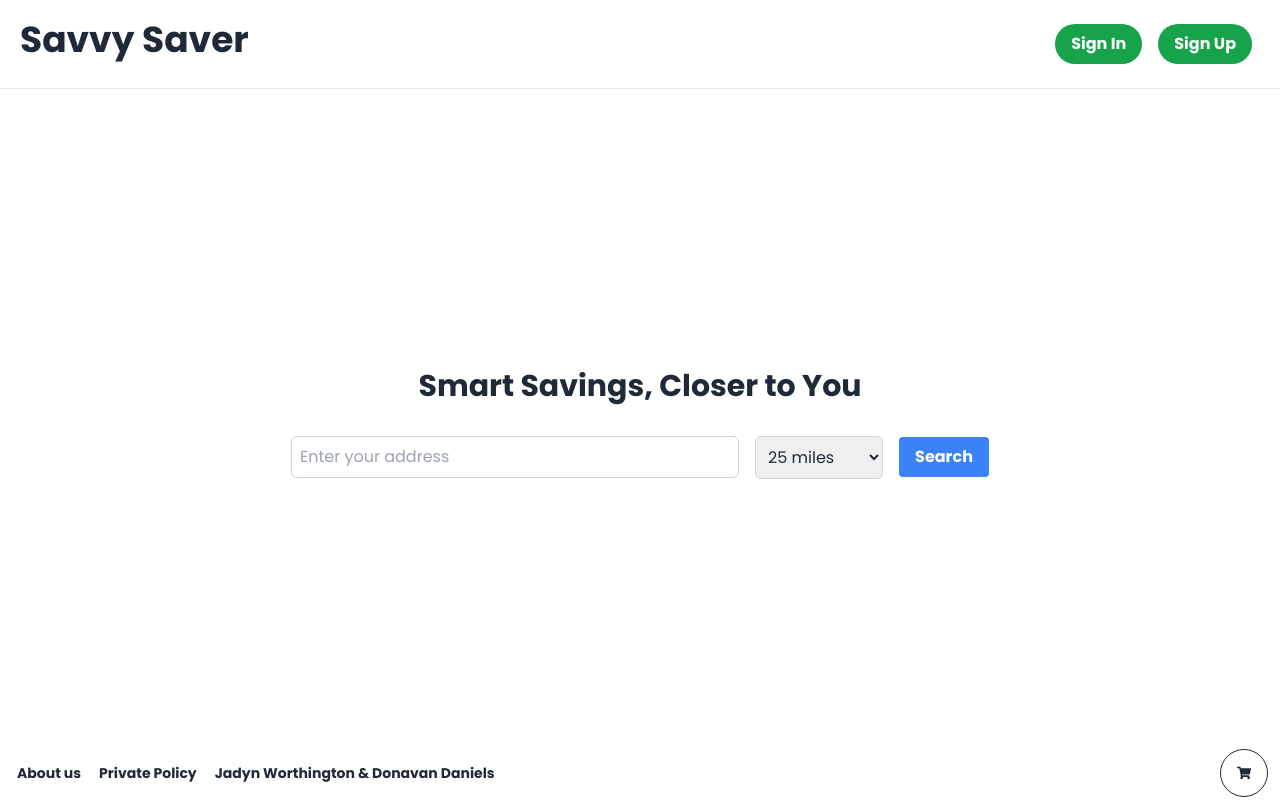
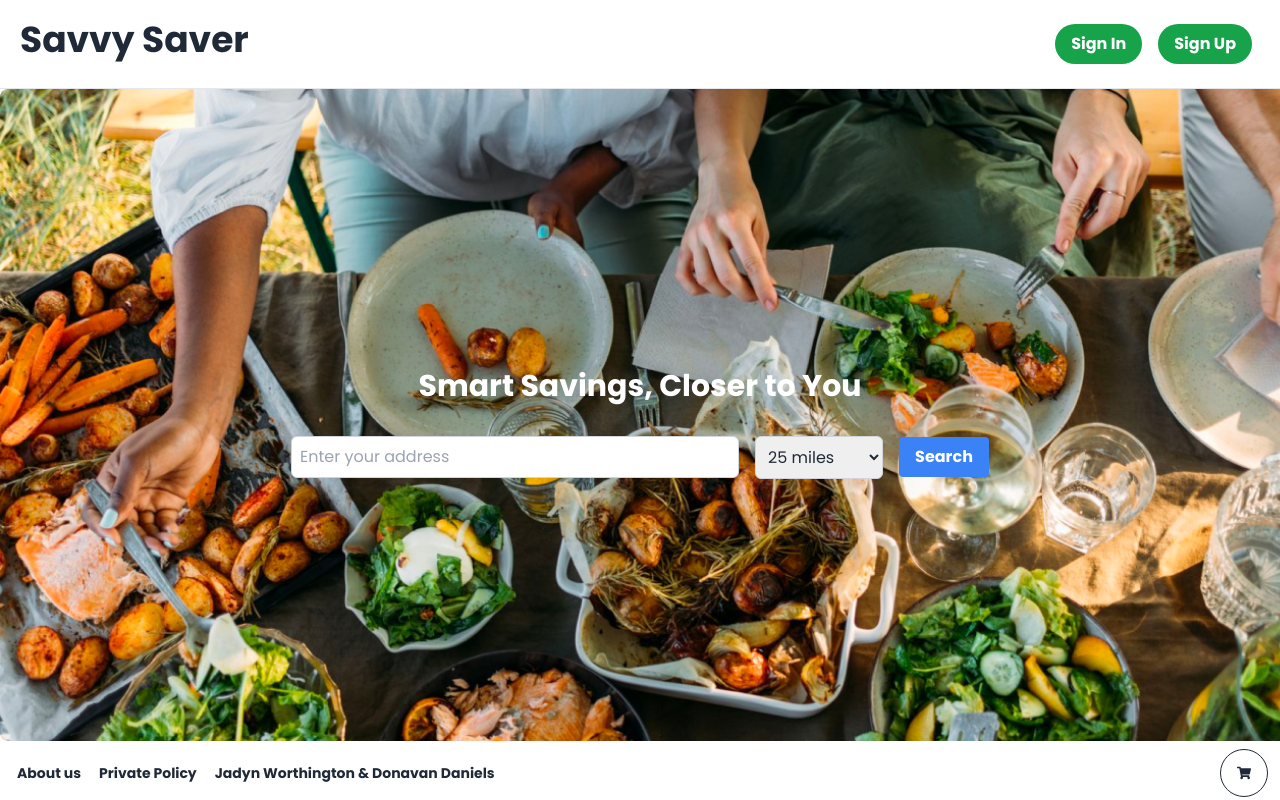
Before and after one commit to JadynWor/savvy-saver, a Next.js app: page / in a window 1280 px wide. Built offline with nearby package versions, Linux system fonts and the light colour scheme; no server answers.

Commit message:
[donavan-branch]

```diff
--- a/app/page.tsx
+++ b/app/page.tsx
@@ -1,7 +1,7 @@
 export default function Home() {
     return (
-        <div className="bg-[(/home.jpg)] bg-cover flex flex-col h-full items-center justify-center pt-4">
-            <span className="font-bold text-3xl">
+        <div className="bg-[url(/home.jpg)] bg-cover flex flex-col h-full items-center justify-center pt-4">
+            <span className="font-bold text-3xl text-white ">
                 {" "}
                 Smart Savings, Closer to You
             </span>
@@ -14,6 +14,7 @@ export default function Home() {
                 <select className="w-32 p-2 border border-gray-300 rounded-md">
                     <option value="25">25 miles</option>
                     <option value="50">50 miles</option>
+                    <option value="75">75 miles</option>
                     <option value="100">100 miles</option>
                 </select>
                 <button className="bg-blue-500 text-white font-bold py-2 px-4 rounded">
```
